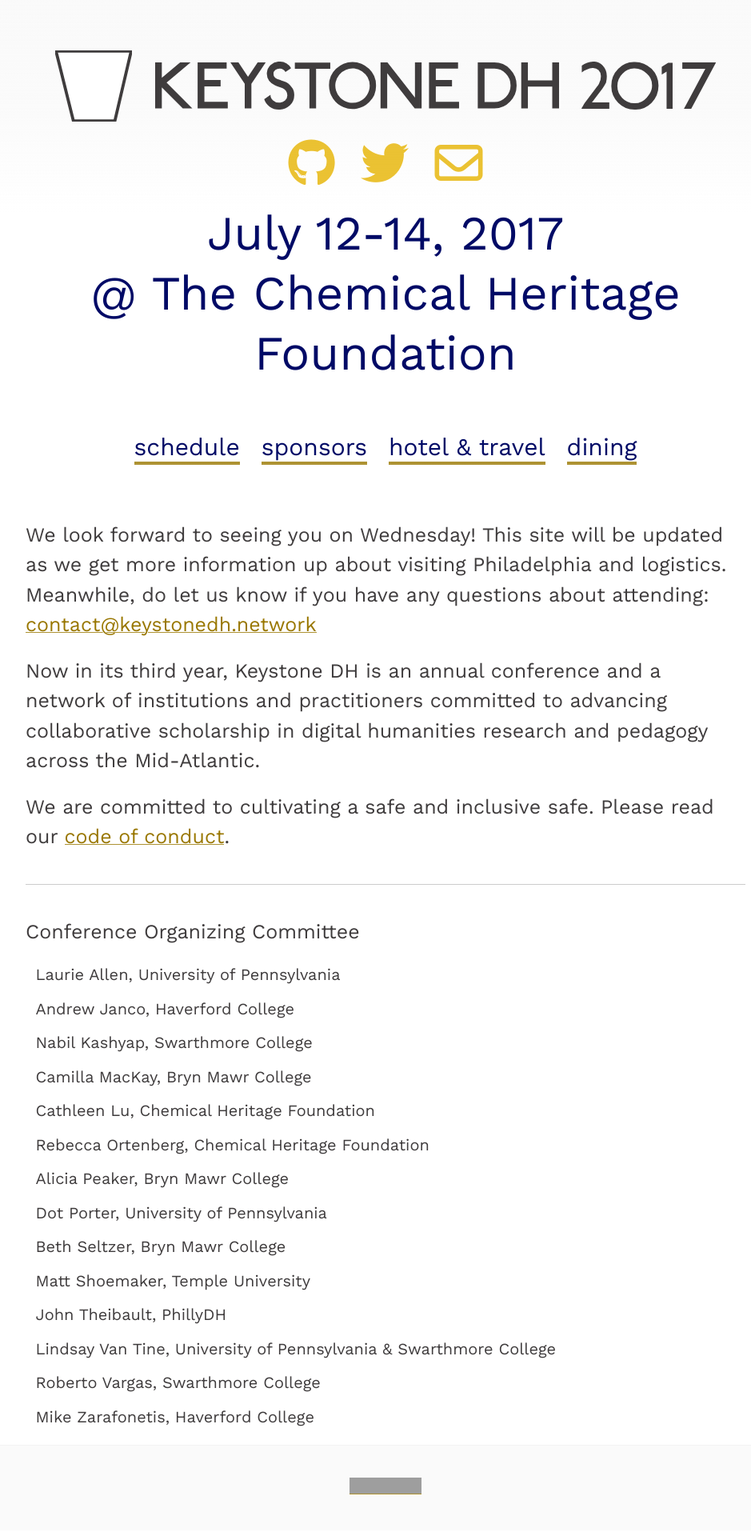
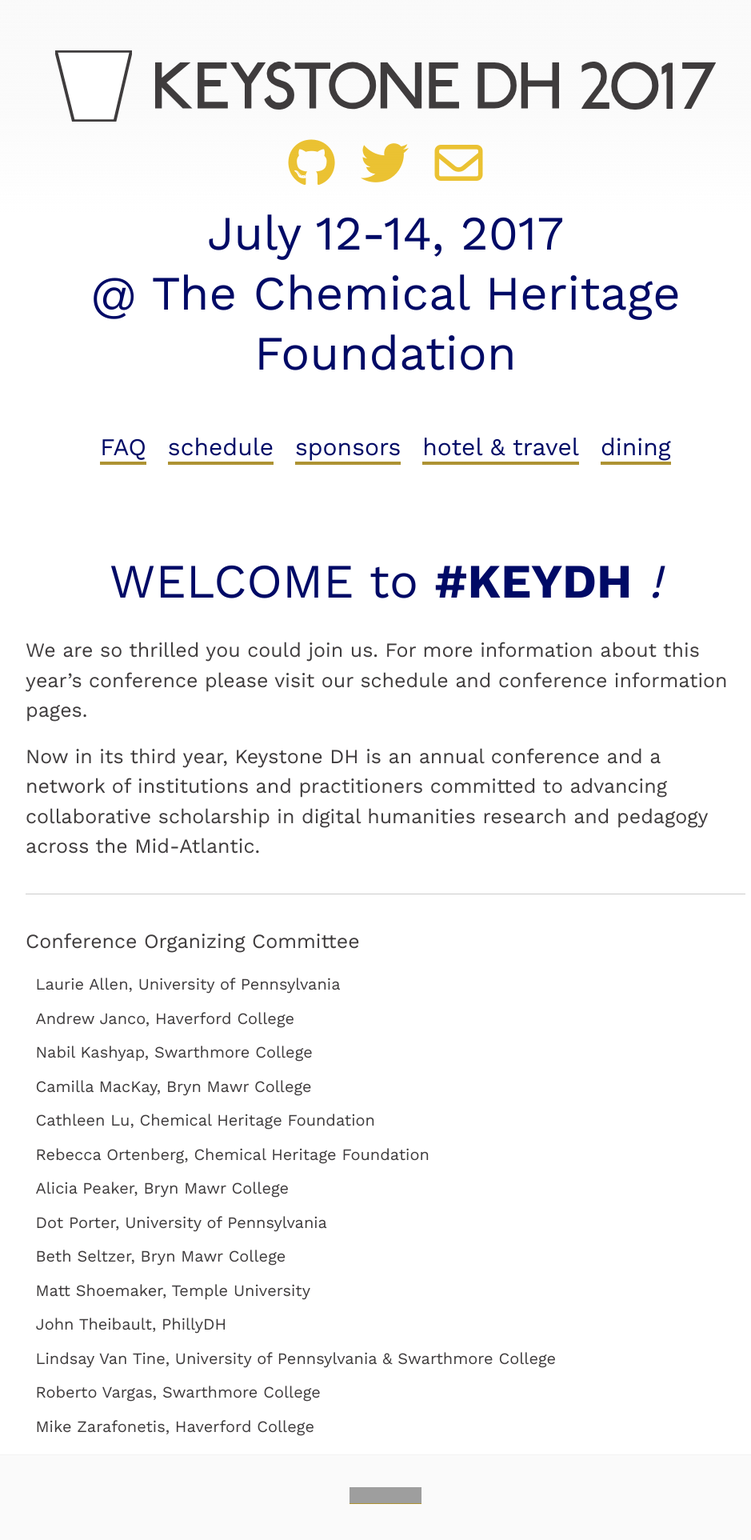
Before and after one commit to histlib/2017, a Jekyll site: the page built from index.md, in a window 1280 px wide. Shown: the whole page at 80% size, without its empty margins (158-1097 px from the left). Built offline with Jekyll 4.4.1, drawn with Linux system fonts in a browser that asks for light colours; nearby versions of some CDN libraries; grey boxes are pictures that could not be loaded.

```diff
--- a/index.md
+++ b/index.md
@@ -9,11 +9,11 @@ id: home
 <div class="site-nav">{% include navigation.html %}</div>
 <br/>
 
-We look forward to seeing you on Wednesday! This site will be updated as we get more information up about visiting Philadelphia and logistics. Meanwhile, do let us know if you have any questions about attending: <a class="email" href="mailto:contact@keystonedh.network">krowten.hdenotsyek@tcatnoc</a>
+# WELCOME to **#KEYDH** *!*
+
+We are so thrilled you could join us. For more information about this year's conference please visit our schedule and conference information pages.
 
 Now in its third year, Keystone DH is an annual conference and a network of institutions and practitioners committed to advancing collaborative scholarship in digital humanities research and pedagogy across the Mid-Atlantic.
-
-We are committed to cultivating a safe and inclusive safe. Please read our [code of conduct]({{ '/code' | prepend: site.github.url }}).
 
 <p class="hidden">We are excited to announce that this year's Keystone DH will be held at the Chemical Heritage Foundation in Philadelphia. Now in its third year, Keystone DH is an annual conference and a network of institutions and practitioners committed to advancing collaborative scholarship in digital humanities research and pedagogy across the Mid-Atlantic. Recognizing how DH scholarship in practice necessarily bridges conventional academic distinctions, we invite contributions from across the field, including faculty researchers, unaffiliated scholars, librarians, technologists, artists and critical-makers.
 </p>
```
Also changed, not shown: info.md (added, +50 -0 lines).
